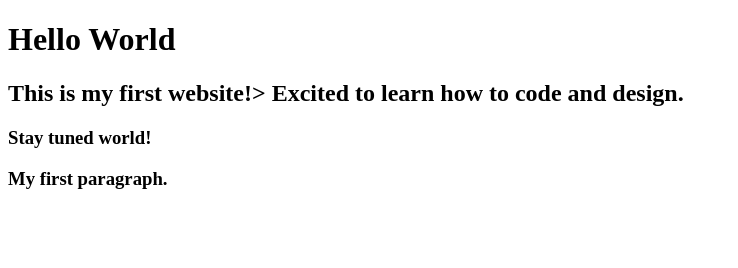
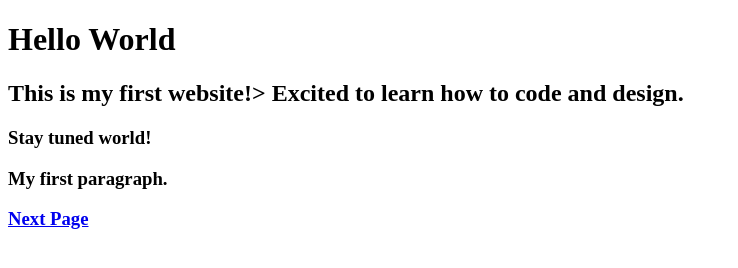
Before and after one commit to karishmasm/maria-simple-website, a plain HTML site: page index.html in a window 1280 px wide. Shown: the whole page, without its empty margins (0-738 px from the left). Drawn offline with Linux system fonts and the light colour scheme.

Commit message:
add index page navigation

```diff
--- a/index.html
+++ b/index.html
@@ -9,5 +9,8 @@
 
 <p> My first paragraph.</p>
 
+<a href="goodbye.html"> Next Page </a>
+
+
 </body>
 </html>
```
